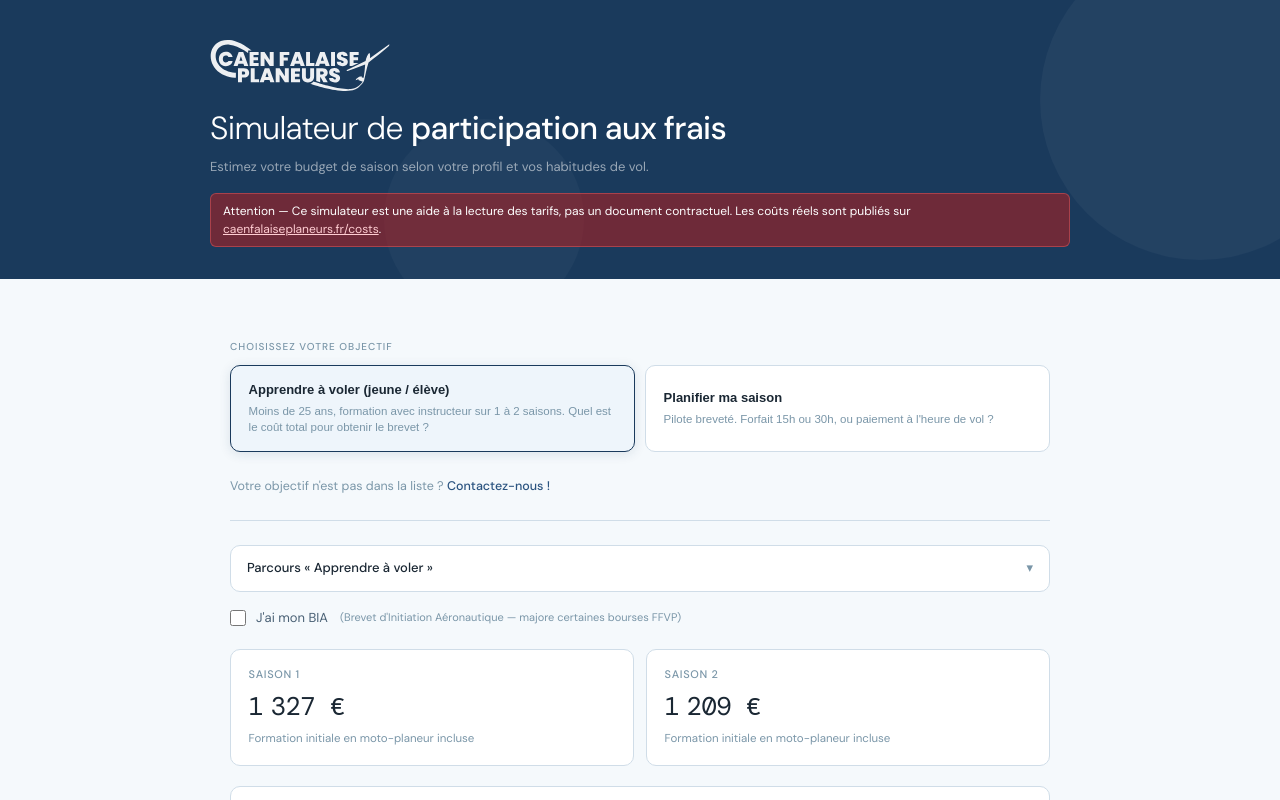
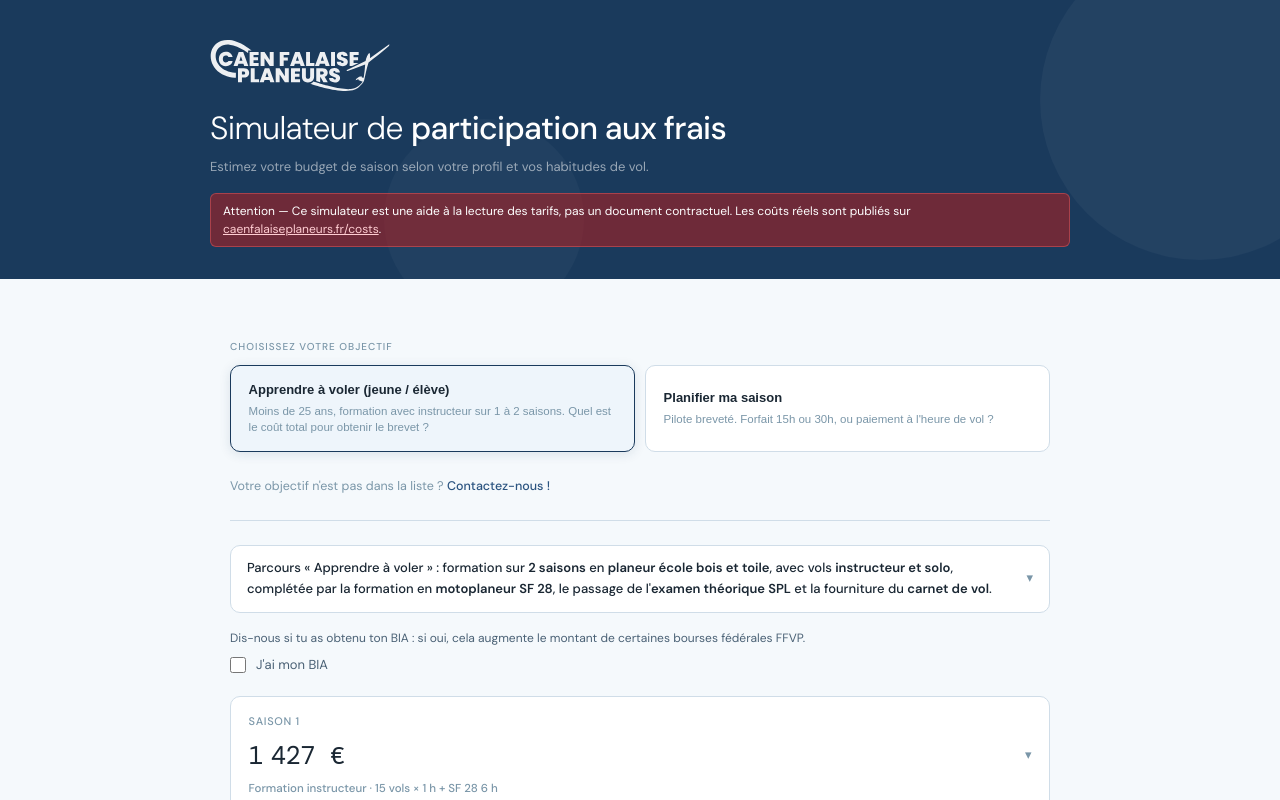
Before and after one commit to NicolasMassart/cfp-sim-couts, a React (Vite) app: page / in a window 1280 px wide. Both pictures are taken after a click on the button 432 px from the left and 408 px from the top of the page. Shown: the top 800 px of the page. Built offline with nearby package versions, Linux system fonts and the light colour scheme.

Commit message:
mise a jour parcours eleve

```diff
--- a/src/data/pricing.js
+++ b/src/data/pricing.js
@@ -134,15 +134,18 @@ export const LEARN_PARAMS = {
   s2InstrFlights: 5,  s2InstrDur: 1,      // 5 × 1 h
 
   // Season 2 phase B — circuit validation laps before first solo
-  tdpFlights: 6, tdpDur: 5 / 60,          // 6 × 5 min
+  tdpFlights: 10, tdpDur: 5 / 60,         // 10 × 5 min
   tdpTow:     5,                           // short tow: 5/100h
 
   // Season 2 phase C — solo flights after SPL
-  soloFlights: 10, soloDur: 1.25,         // 10 × 1 h 15
+  soloFlights: 10, soloDur: 11 / 12,      // 10 × 55 min
 
   // SF28 motorglider (winter off-season, no tow needed)
   sf28S1Hours: 6, sf28S2Hours: 4, sf28Rate: 60,  // €/h (winter rate; full rate is 80 €/h)
 
+  // Paid once at the start so students can log flights from day one
+  logbook: 16,
+
   // Standard tow per flight
-  towPer100h: 10,
+  towPer100h: 12,
 };
--- a/src/scenarios/LearnScenario.jsx
+++ b/src/scenarios/LearnScenario.jsx
@@ -36,8 +36,8 @@ export default function LearnScenario() {
 
   // ════════════════════════════════════════════════════════════════════════════
   // SEASON 2 — two phases combined into a single package decision
-  // Phase A: 5 instructor flights × 1 h  + 6 circuit laps × 5 min
-  // Phase B: 10 solo flights × 1 h 15
+  // Phase A: 5 instructor flights × 1 h  + 10 circuit laps × 5 min
+  // Phase B: 10 solo flights × 55 min
   // ════════════════════════════════════════════════════════════════════════════
   const n2a  = LEARN_PARAMS.s2InstrFlights;
   const d2a  = LEARN_PARAMS.s2InstrDur;
@@ -68,9 +68,10 @@ export default function LearnScenario() {
 
   // ── Theory training (paid once, season 1) ─────────────────────────────────
   const eLearning = p.eLearning;
+  const logbook = LEARN_PARAMS.logbook;
 
   // ── Season totals ──────────────────────────────────────────────────────────
-  const total1     = fixed + best1.cost + i1 + t1 + sf28Cost1 + eLearning;
+  const total1     = fixed + best1.cost + i1 + t1 + sf28Cost1 + eLearning + logbook;
   const total2     = fixed + best2.cost + i2a + t2a + t2b + sf28Cost2;
   const grandTotal = total1 + total2;
 
@@ -84,53 +85,48 @@ export default function LearnScenario() {
     <>
       {/* ── Training path description (collapsible) ─────────────────────── */}
       <details className="fold" style={{ marginBottom: '1rem' }}>
-        <summary><span>Parcours « Apprendre à voler »</span></summary>
+        <summary>
+          <span>
+            Parcours « Apprendre à voler » : formation sur <strong>2 saisons</strong> en <strong>planeur école bois et toile</strong>,
+            avec vols <strong>instructeur et solo</strong>, complétée par la formation en <strong>motoplaneur SF 28</strong>, le passage de
+            l'<strong>examen théorique SPL</strong> et la fourniture du <strong>carnet de vol</strong>.
+          </span>
+        </summary>
         <div className="fold-body">
           <ul style={{ listStyle: 'disc', fontSize: '12px', lineHeight: 2, paddingLeft: '1rem', margin: 0 }}>
             <li>Tarif <strong>bois et toile</strong> · formation sur <strong>2 saisons</strong></li>
             <li>Saison 1 (formation avec instructeur) : <strong>15 vols × 1 h</strong> en planeur pur</li>
             <li>
               Saison 2 (fin de formation + 1er solo) : <strong>5 vols × 1 h</strong> avec instructeur ·
-              puis <strong>6 tours de piste × 5 min</strong> pour valider décollage/atterrissage ·
-              puis <strong>10 vols × 1 h 15</strong> en solo
+              puis <strong>10 tours de piste × 5 min</strong> pour valider décollage/atterrissage ·
+              puis <strong>10 vols × 55 min</strong> en solo
             </li>
             <li>
               Motoplaneur SF 28 (sept.–avr.) : <strong>6 h en saison 1 + 4 h en saison 2</strong> ·
               60 €/h · avec instructeur · instruction gratuite hors saison · sans remorquage
             </li>
-            <li>Remorquage moyen : <strong>10/100h</strong> par vol · <strong>5/100h</strong> pour les tours de piste</li>
+            <li>Remorquage moyen : <strong>12/100h</strong> par vol · <strong>5/100h</strong> pour les tours de piste</li>
           </ul>
         </div>
       </details>
 
-      {/* ── BIA checkbox ─────────────────────────────────────────────────── */}
+      {/* ── BIA question + checkbox ──────────────────────────────────────── */}
+      <p style={{ fontSize: '12px', color: 'var(--text-mid)', margin: '0 0 .45rem' }}>
+        Dis-nous si tu as obtenu ton BIA : si oui, cela augmente le montant de certaines bourses fédérales FFVP.
+      </p>
       <label className="check-row">
         <input type="checkbox" checked={hasBIA} onChange={(e) => setHasBIA(e.target.checked)} />
         J'ai mon BIA
-        <span style={{ fontSize: '11px', color: 'var(--text-muted)', marginLeft: '2px' }}>
-          (Brevet d'Initiation Aéronautique — majore certaines bourses FFVP)
-        </span>
       </label>
 
-      {/* ── Season 1 & 2 headline totals ─────────────────────────────────── */}
-      <div className="metrics" style={{ marginTop: '1.25rem' }}>
-        <div className="metric-card">
-          <p className="metric-label">Saison 1</p>
-          <p className="metric-value">{fmt(total1)}</p>
-          <p className="metric-sub">Formation initiale en moto-planeur incluse</p>
-        </div>
-        <div className="metric-card">
-          <p className="metric-label">Saison 2</p>
-          <p className="metric-value">{fmt(total2)}</p>
-          <p className="metric-sub">Formation initiale en moto-planeur incluse</p>
-        </div>
-      </div>
-
       {/* ── Season 1 detail (collapsible) ────────────────────────────────── */}
-      <details className="fold">
+      <details className="fold learn-season-fold" style={{ marginTop: '1.25rem' }}>
         <summary>
-          <span>Saison 1 — Formation instructeur · 15 vols × 1 h + SF 28 {LEARN_PARAMS.sf28S1Hours} h</span>
-          <span className="fold-total">{fmt(total1)}</span>
+          <div className="learn-season-summary">
+            <p className="metric-label">Saison 1</p>
+            <p className="metric-value">{fmt(total1)}</p>
+            <p className="metric-sub">Formation instructeur · 15 vols × 1 h + SF 28 {LEARN_PARAMS.sf28S1Hours} h</p>
+          </div>
         </summary>
         <div className="fold-body">
           <table className="breakdown">
@@ -140,6 +136,10 @@ export default function LearnScenario() {
               <tr>
                 <td>Formation théorique <span style={{ fontSize: '11px', color: 'var(--text-muted)' }}>(e-learning · examen SPL)</span></td>
                 <td>{fmt(eLearning)}</td>
+              </tr>
+              <tr>
+                <td>Carnet de vol <span style={{ fontSize: '11px', color: 'var(--text-muted)' }}>(vendu aux élèves)</span></td>
+                <td>{fmt(logbook)}</td>
               </tr>
               <tr className="section-head"><td colSpan={2}>Heures de vol — planeur pur (bois et toile)</td></tr>
               <tr><td>{best1.label}</td><td>{fmt(s1PkgBase)}</td></tr>
@@ -154,7 +154,7 @@ export default function LearnScenario() {
                 <td>{fmt(i1)}</td>
               </tr>
               <tr>
-                <td>Remorquage <span style={{ fontSize: '11px', color: 'var(--text-muted)' }}>{n1} vols × 10/100h</span></td>
+                <td>Remorquage <span style={{ fontSize: '11px', color: 'var(--text-muted)' }}>{n1} vols × 12/100h</span></td>
                 <td>{fmt(t1)}</td>
               </tr>
               <tr>
@@ -168,10 +168,13 @@ export default function LearnScenario() {
       </details>
 
       {/* ── Season 2 detail (collapsible) ────────────────────────────────── */}
-      <details className="fold">
+      <details className="fold learn-season-fold">
         <summary>
-          <span>Saison 2 — Fin de formation + 1er solo (10 × 1h15) + SF 28 {LEARN_PARAMS.sf28S2Hours} h</span>
-          <span className="fold-total">{fmt(total2)}</span>
+          <div className="learn-season-summary">
+            <p className="metric-label">Saison 2</p>
+            <p className="metric-value">{fmt(total2)}</p>
+            <p className="metric-sub">Fin de formation + 1er solo (10 × 55 min) + SF 28 {LEARN_PARAMS.sf28S2Hours} h</p>
+          </div>
         </summary>
         <div className="fold-body">
           <table className="breakdown">
@@ -191,7 +194,7 @@ export default function LearnScenario() {
                 <td>{fmt(i2a)}</td>
               </tr>
               <tr>
-                <td>Remorquage <span style={{ fontSize: '11px', color: 'var(--text-muted)' }}>{n2a} vols × 10/100h · {nTdp} tours de piste × {LEARN_PARAMS.tdpTow}/100h · {n2b} vols solo × 10/100h</span></td>
+                <td>Remorquage <span style={{ fontSize: '11px', color: 'var(--text-muted)' }}>{n2a} vols × 12/100h · {nTdp} tours de piste × {LEARN_PARAMS.tdpTow}/100h · {n2b} vols solo × 12/100h</span></td>
                 <td>{fmt(t2a + t2b)}</td>
               </tr>
               <tr>
@@ -214,7 +217,7 @@ export default function LearnScenario() {
         <div className="metric-card green">
           <p className="metric-label">Avec bourses de formation FFVP</p>
           <p className="metric-value">{fmt(Math.max(0, grandTotal - totalTraining))}</p>
-          <p className="metric-sub">Après −{fmt(totalTraining)} de bourses{hasBIA ? ' (BIA)' : ''}</p>
+          <p className="metric-sub">Après −{fmt(totalTraining)} de bourses{hasBIA ? ' (avantage BIA inclus)' : ''}</p>
         </div>
       </div>
 
--- a/src/styles/components.css
+++ b/src/styles/components.css
@@ -452,6 +452,34 @@ details.fold summary .fold-total {
   flex-shrink:  0;
 }
 
+/* Card-like fold header used for the Learn scenario season blocks.
+   This removes a duplicate headline card while keeping the breakdown collapsible. */
+details.fold.learn-season-fold summary {
+  padding: 1rem 1.1rem;
+}
+
+details.fold.learn-season-fold summary::after {
+  margin-left: 1rem;
+}
+
+.learn-season-summary {
+  display:        flex;
+  flex-direction: column;
+  gap:            2px;
+  flex:           1;
+  min-width:      0;
+}
+
+details.fold.learn-season-fold summary .metric-sub {
+  max-width:   32rem;
+  line-height: 1.45;
+}
+
+details.fold.learn-season-fold[open] .fold-body {
+  border-top:  1px solid var(--surface);
+  padding-top: .85rem;
+}
+
 /* Content area inside the open panel */
 details.fold .fold-body { padding: 0 1rem .9rem; }
 details.fold .fold-body .breakdown td:first-child { padding-left: 2px; }
```
Also changed, not shown: 1 other file (tests, documents, lock files or other folders).
